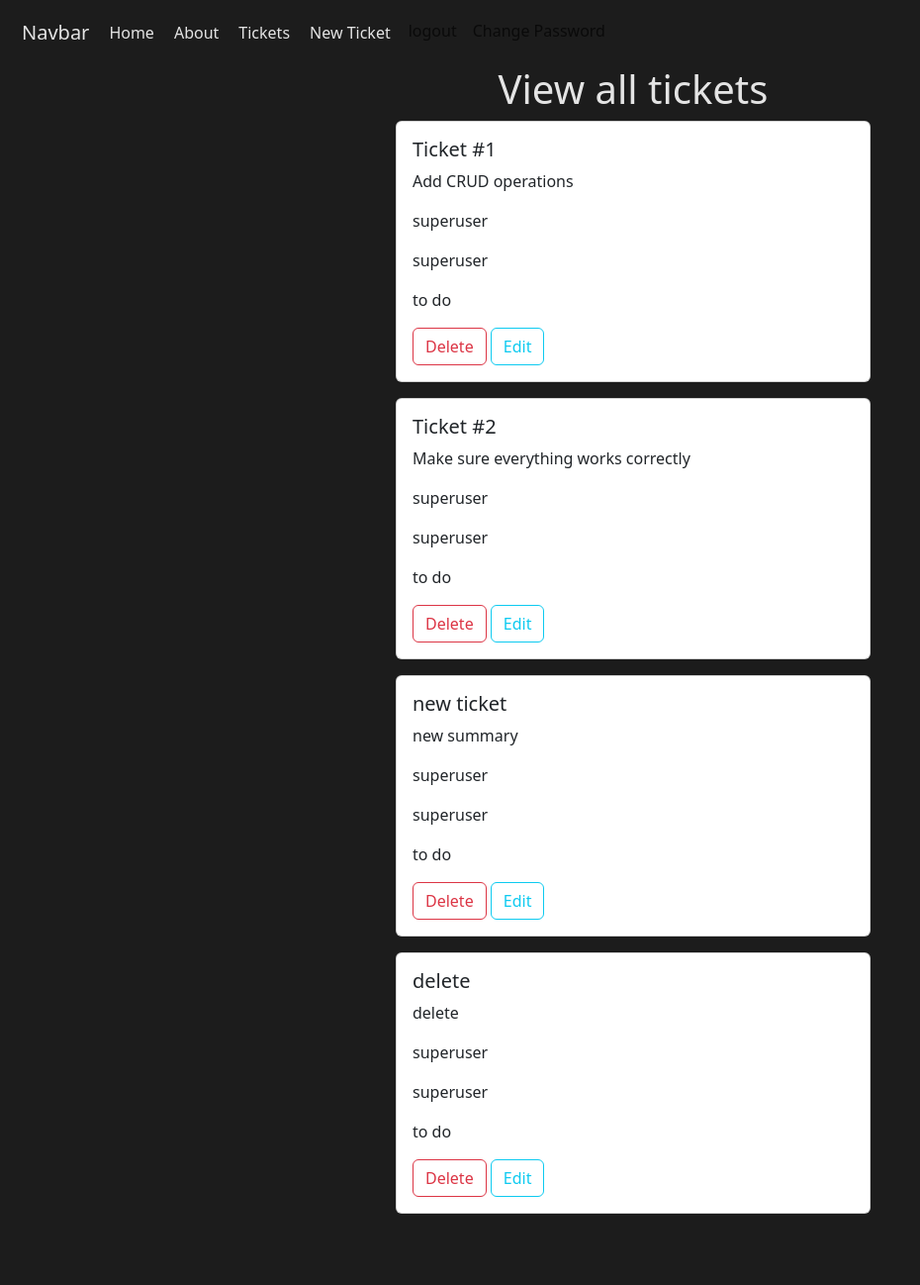
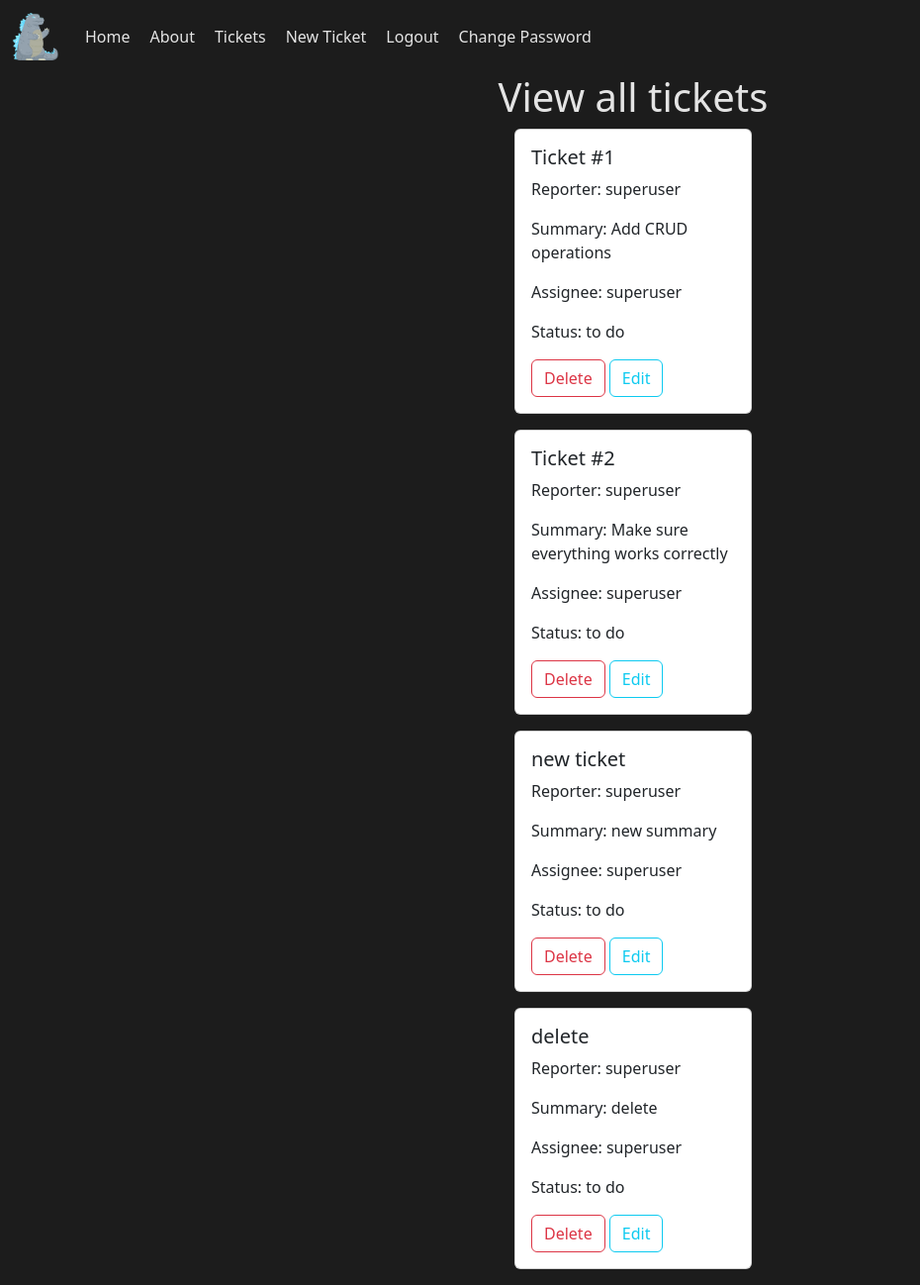
Before and after one commit to AngelMValentin/issue_mgr, a Django app: page /tickets/ in a window 1280 px wide. Shown: the whole page at 99% size, without its empty margins (0-930 px from the left). Before the commit the page ends 1226 px from the top, so only its background shows below. Run offline with Django 5.2, Linux system fonts and the light colour scheme; a user stored in the database is signed in; data comes from the database, SQL or seed files in the repository; both versions use the stored data as it was after the commit; parts of the project's set-up code (start-up, migrations or seed data) failed here and were passed over.

Commit message:
Fixed font colors and added logo

```diff
--- a/static/issue_mgr/css/base.css
+++ b/static/issue_mgr/css/base.css
@@ -14,9 +14,18 @@ a {
     text-decoration: none;
 }
 
-a:hover {
+li {
+    color: lightgray !important;
+}
+.form-text {
+    color: lightgray !important;
+}
+
+#anchor-tags:hover {
     background: linear-gradient(45deg, #0094f670, #f5598b6b) !important;
 }
+
+
 
 h1 {
     color: #E4E4E4 !important;
--- a/templates/base.html
+++ b/templates/base.html
@@ -9,9 +9,12 @@
     <link href="{% static 'issue_mgr/css/base.css' %}" rel="stylesheet">
 </head>
 <body id="main-body">
-    <nav id="main-body" class="navbar navbar-expand-lg">
+    <nav id="main-body" class="navbar navbar-expand-lg" data-bs-theme="dark">
       <div class="container-fluid">
-        <a id="anchor-tags" class="navbar-brand" href="{% url 'home' %}">Navbar</a>
+
+        <a id="logo" class="navbar-brand" href="{% url 'home' %}">
+          <img style="width: 3rem; height: 3rem;" src="{% static 'img/Godzilla.png' %}" alt="an animated picture of Godzilla">
+        </a>
         <button class="navbar-toggler" type="button" data-bs-toggle="collapse" data-bs-target="#navbarNavAltMarkup" aria-controls="navbarNavAltMarkup" aria-expanded="false" aria-label="Toggle navigation">
           <span class="navbar-toggler-icon"></span>
         </button>
@@ -24,12 +27,12 @@
             {% if user.is_authenticated %}
             <form method="POST" action="{% url 'logout' %}">
               {% csrf_token %}
-              <input value='logout' class='nav-link' type="submit">
+              <input value='Logout' id='anchor-tags' class='nav-link text-light' type="submit">
             </form>
-            <a class="nav-link" href="{% url 'password_change' %}">Change Password</a>
+            <a class="nav-link text-light" id="anchor-tags" href="{% url 'password_change' %}">Change Password</a>
             {% else %}
-            <a class="nav-link" href="{% url 'signup' %}">Sign Up</a>
-            <a class='nav-link' href="{% url 'login' %}">Log In</a>
+            <a id="anchor-tags" class="nav-link" href="{% url 'signup' %}">Sign Up</a>
+            <a id="anchor-tags" class='nav-link' href="{% url 'login' %}">Log In</a>
             {% endif %}
           </div>
         </div>
@@ -39,5 +42,6 @@
       {% block content %}
       {% endblock content %}
     </main>
+    <script src="https://cdn.jsdelivr.net/npm/bootstrap@5.3.3/dist/js/bootstrap.bundle.min.js" integrity="sha384-YvpcrYf0tY3lHB60NNkmXc5s9fDVZLESaAA55NDzOxhy9GkcIdslK1eN7N6jIeHz" crossorigin="anonymous"></script>
 </body>
 </html>
--- a/templates/issues/list.html
+++ b/templates/issues/list.html
@@ -5,13 +5,13 @@
 {% block content %}
 <h1 class="text-center">View all tickets</h1>
 {% for issue in issue_list %}
-<div class="card m-auto mb-3" style="width: 30rem;">
+<div class="card m-auto mb-3" style="width: 15rem; min-height: 10rem;">
     <div class="card-body">
-      <h5 class="card-title">{{ issue.name }}</h5>
-      <p class="card-text">{{ issue.summary }}</p>
-      <p class="card-text">{{ issue.reporter }}</p>
-      <p class="card-text">{{ issue.assignee }}</p>
-      <p class="card-text">{{ issue.status }}</p>
+      <h5>{{ issue.name }}</h5>
+      <p class="">Reporter: {{ issue.reporter }}</p>
+      <p class="">Summary: {{ issue.summary }}</p>
+      <p class="">Assignee: {{ issue.assignee }}</p>
+      <p class="">Status: {{ issue.status }}</p>
       <a href="{% url 'issue-delete' issue.id %}" class="btn btn-outline-danger">Delete</a>
       <a href="{% url 'issue-update' issue.id %}" class="btn btn-outline-info">Edit</a>
     </div>
--- a/templates/registration/logged_out.html
+++ b/templates/registration/logged_out.html
@@ -5,5 +5,5 @@
 
 {% block content %}
 <h1>Logged Out</h1>
-<p>You are now successfully logged out.</p>
+<p class="text-light">You are now successfully logged out.</p>
 {% endblock content %}
--- a/templates/registration/password_change_form.html
+++ b/templates/registration/password_change_form.html
@@ -5,8 +5,8 @@
 
 {% block content %}
 <h1>Change Password</h1>
-<p>Please enter your old password, for security's sake, and then enter your new password twice so we can verify it correctly </p>
-<form method="POST">
+<p class="text-light">Please enter your old password, for security's sake, and then enter your new password twice so we can verify it correctly </p>
+<form method="POST" style="color: #fff !important;" class="m-3">
     {% csrf_token %}
     {{ form|crispy }}
     <input type="submit" class="btn btn-outline-success" value="Change Password">
```
Also changed, not shown: db.sqlite3, static/img/Godzilla.png (added).
